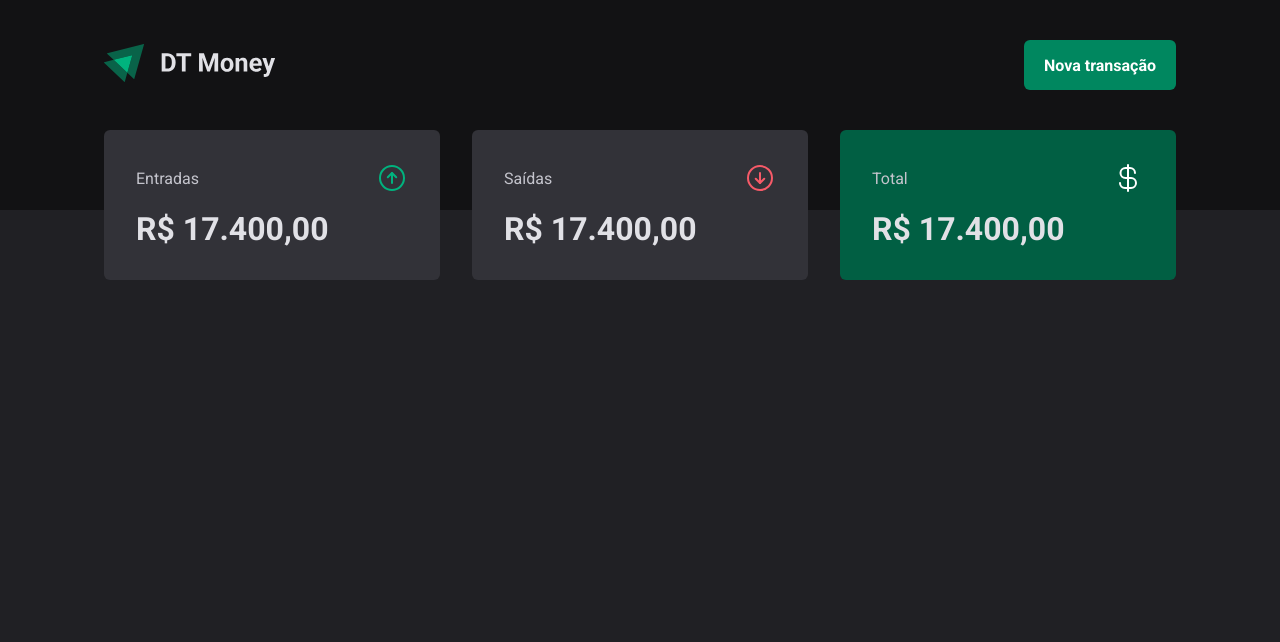
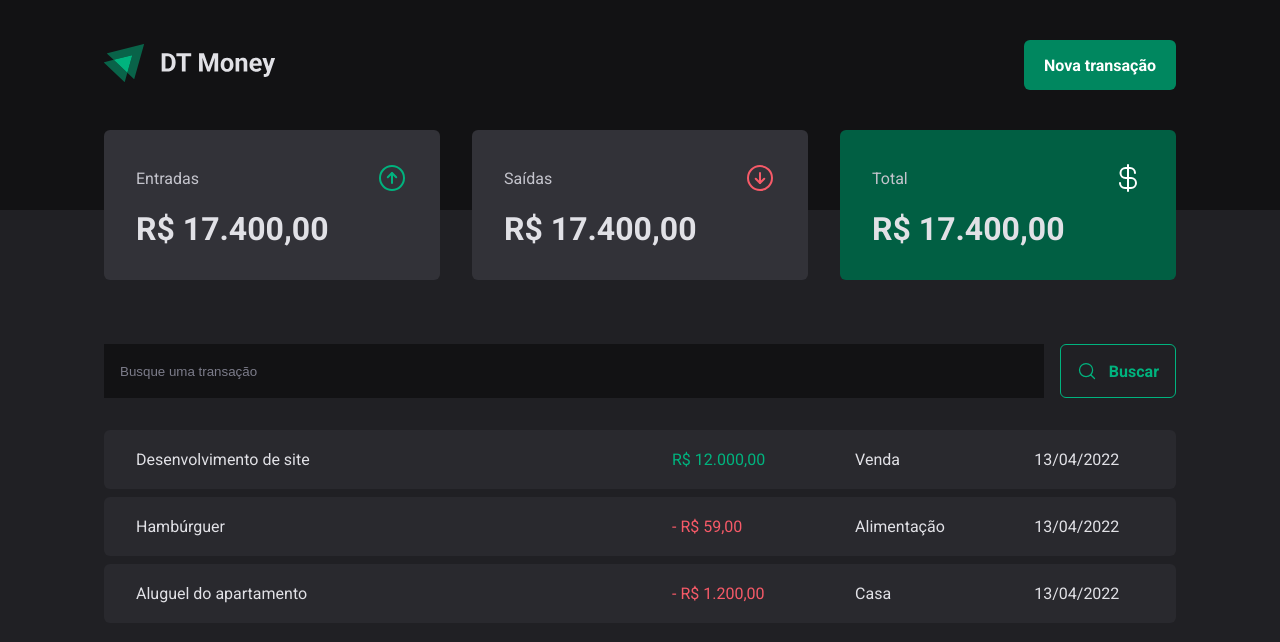
Before and after one commit to diipacheco/dt-money, a React (Vite) app: page / in a window 1280 px wide. Shown: the top 642 px of the page. Built offline with nearby package versions, Linux system fonts and the light colour scheme.

Commit message:
Adds Search component

```diff
--- /dev/null
+++ b/src/pages/Transactions/components/Search/index.tsx
@@ -0,0 +1,14 @@
+import { MagnifyingGlass } from "phosphor-react";
+import { Container } from "./styled";
+
+export function Search() {
+  return (
+    <Container>
+      <input type="text" placeholder="Busque uma transação" />
+      <button type="button">
+        <MagnifyingGlass size={20} />
+        Buscar
+      </button>
+    </Container>
+  );
+}
--- /dev/null
+++ b/src/pages/Transactions/components/Search/styled.ts
@@ -0,0 +1,38 @@
+import { styled } from "styled-components";
+
+export const Container = styled.form`
+  display: flex;
+  gap: 1rem;
+
+  input {
+    flex: 1;
+    border: 6px;
+    border: 0;
+    background-color: ${({ theme }) => theme["gray-900"]};
+    color: ${({ theme }) => theme["gray-300"]};
+    padding: 1rem;
+
+    &::placeholder {
+      color: ${({ theme }) => theme["gray-500"]};
+    }
+  }
+
+  button {
+    display: flex;
+    align-items: center;
+    gap: 0.75rem;
+    padding: 1rem;
+    background-color: transparent;
+    border: 1px solid ${({ theme }) => theme["green-300"]};
+    color: ${({ theme }) => theme["green-300"]};
+    font-weight: 700;
+    border-radius: 6px;
+
+    &:hover {
+      background-color: ${({ theme }) => theme["green-500"]};
+      border-color: ${({ theme }) => theme["green-500"]};
+      color: ${({ theme }) => theme["white"]};
+      transition: background-color 0.2s, border-color 0.2s, color 0.2s;
+    }
+  }
+`;
--- a/src/pages/Transactions/index.tsx
+++ b/src/pages/Transactions/index.tsx
@@ -1,11 +1,54 @@
 import { Header } from "../../components/Header";
 import { Summary } from "../../components/Summary";
+import { Search } from "./components/Search";
+
+import { Container, TransactionsPrice, TransactionsTable } from "./styles";
 
 export function Transactions() {
   return (
     <>
       <Header />
       <Summary />
+
+      <Container>
+        <Search />
+        <TransactionsTable>
+          <tbody>
+            <tr>
+              <td width="50%">Desenvolvimento de site</td>
+              <td>
+                <TransactionsPrice variant="income">
+                  R$ 12.000,00
+                </TransactionsPrice>
+              </td>
+              <td>Venda</td>
+              <td>13/04/2022</td>
+            </tr>
+
+            <tr>
+              <td width="50%">Hambúrguer</td>
+              <td>
+                <TransactionsPrice variant="outcome">
+                  - R$ 59,00
+                </TransactionsPrice>
+              </td>
+              <td>Alimentação</td>
+              <td>13/04/2022</td>
+            </tr>
+
+            <tr>
+              <td width="50%">Aluguel do apartamento</td>
+              <td>
+                <TransactionsPrice variant="outcome">
+                  - R$ 1.200,00
+                </TransactionsPrice>
+              </td>
+              <td>Casa</td>
+              <td>13/04/2022</td>
+            </tr>
+          </tbody>
+        </TransactionsTable>
+      </Container>
     </>
   );
 }
--- a/src/pages/Transactions/styles.ts
+++ b/src/pages/Transactions/styles.ts
@@ -0,0 +1,39 @@
+import { styled } from "styled-components";
+
+export const Container = styled.div`
+  width: 100%;
+  max-width: 1120px;
+  margin: 4rem auto 0;
+  padding: 0 1.5rem;
+`;
+
+export const TransactionsTable = styled.table`
+  width: 100%;
+  border-collapse: separate;
+  border-spacing: 0 0.5rem;
+  margin-top: 1.5rem;
+
+  td {
+    padding: 1.25rem 2rem;
+    background-color: ${({ theme }) => theme["gray-700"]};
+
+    &:first-child {
+      border-top-left-radius: 6px;
+      border-bottom-left-radius: 6px;
+    }
+
+    &:last-child {
+      border-top-right-radius: 6px;
+      border-bottom-right-radius: 6px;
+    }
+  }
+`;
+
+interface TransactionsPriceProps {
+  variant: "income" | "outcome";
+}
+
+export const TransactionsPrice = styled.span<TransactionsPriceProps>`
+  color: ${({ variant, theme }) =>
+    variant === "income" ? theme["green-300"] : theme["red-300"]};
+`;
```
